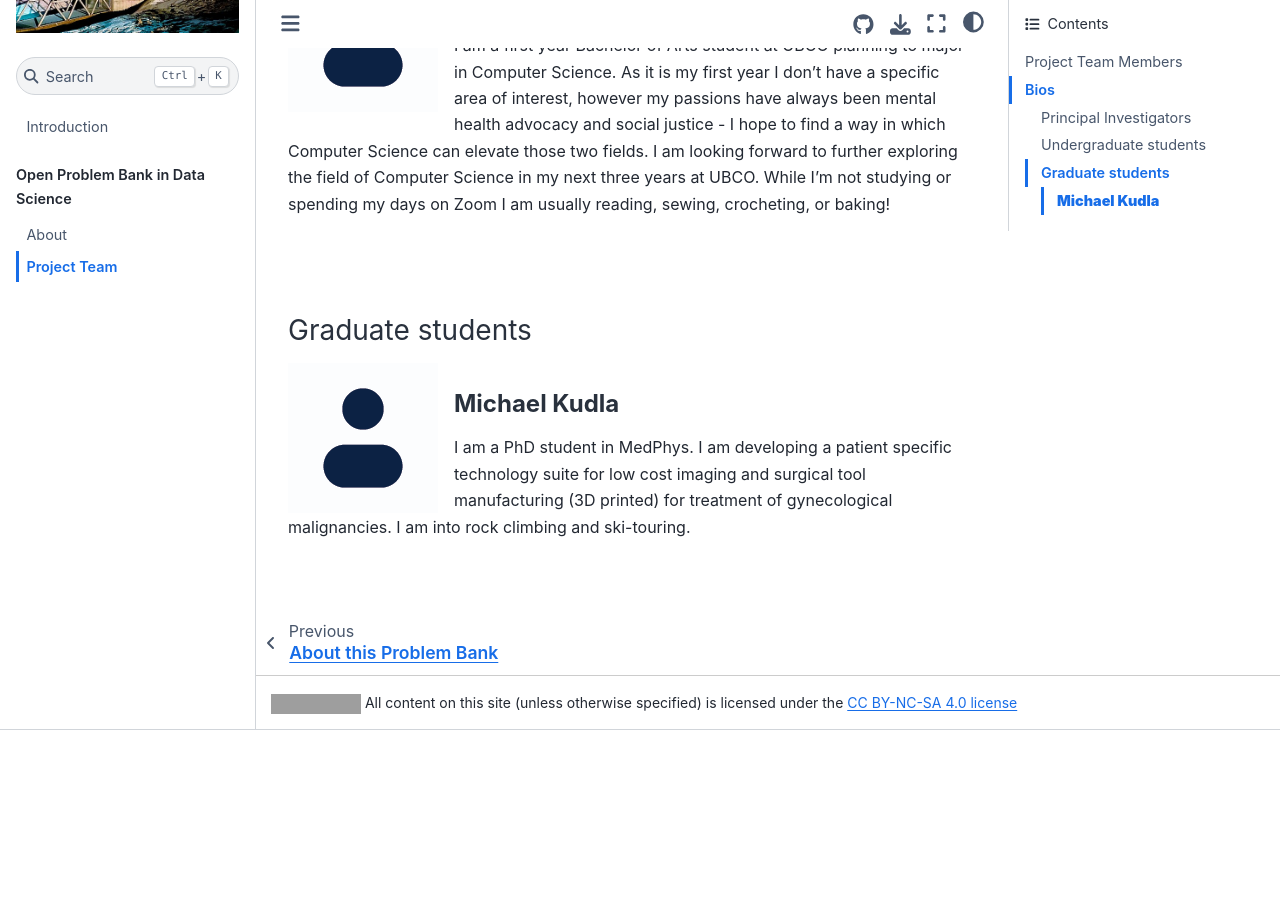
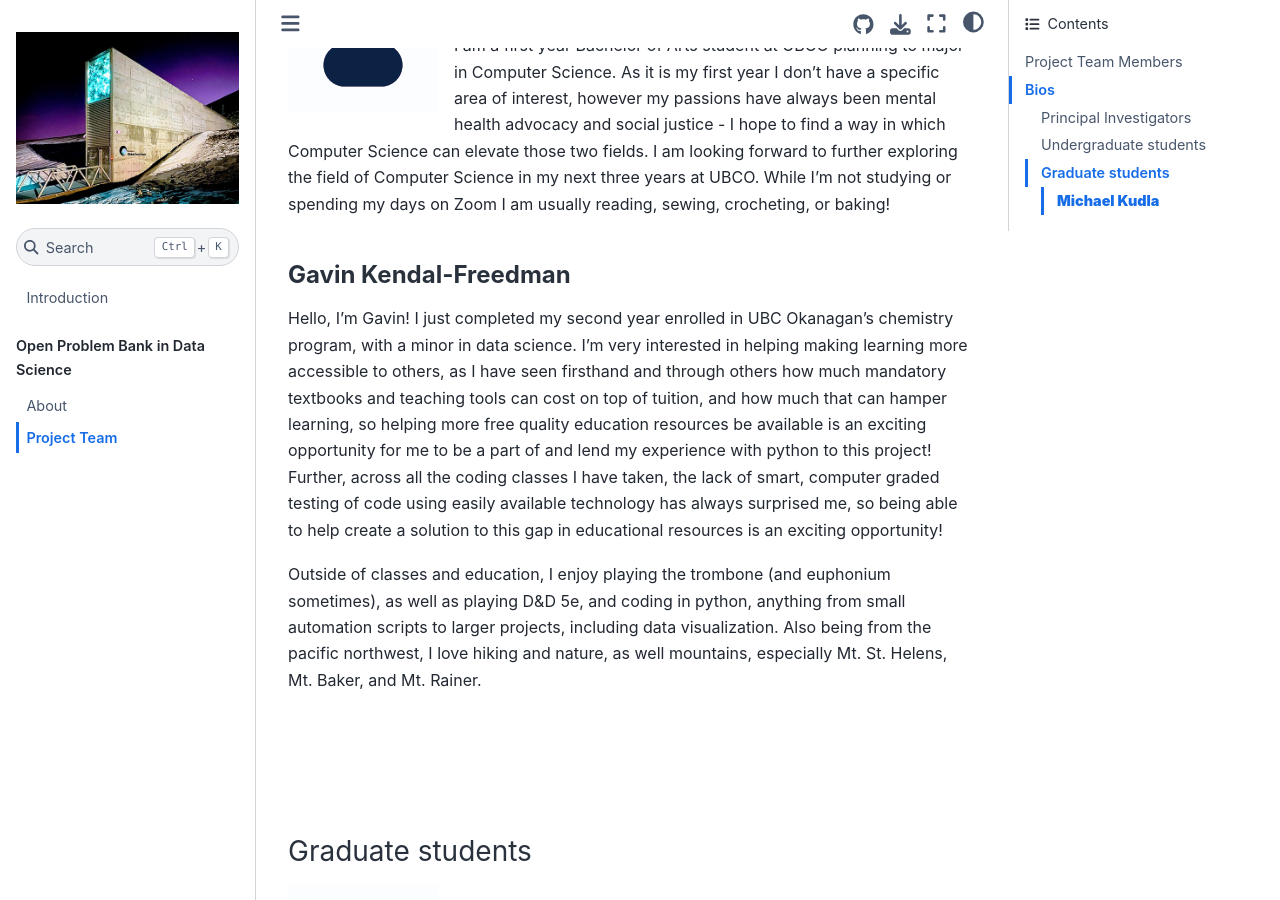
Before and after one commit to open-resources/datascience_bank, a Jupyter Book: the page built from about/bio.md, in a window 1280 px wide and 900 px high, scrolled down 1561 px. Built offline with Jupyter Book 1.0.4 settings and Sphinx 7.4.7 and the Sphinx Book theme 1.1.4, drawn with Linux system fonts in a browser that asks for light colours; before the commit the page ends 2291 px from its top, so only the background shows below that; grey boxes are pictures that could not be loaded.

Commit message:
Update bio.md

```diff
--- a/about/bio.md
+++ b/about/bio.md
@@ -43,7 +43,15 @@ I am a fourth year honours physics student at UBC Okanagan. Throughout my degree
 
 #### **Abby Kiehlbauch**
 
-I am a first year Bachelor of Arts student at UBCO planning to major in Computer Science. As it is my first year I don't have a specific area of interest, however my passions have always been mental health advocacy and social justice - I hope to find a way in which Computer Science can elevate those two fields. I am looking forward to further exploring the field of Computer Science in my next three years at UBCO. While I'm not studying or spending my days on Zoom I am usually reading, sewing, crocheting, or baking! <br><br><br>
+I am a first year Bachelor of Arts student at UBCO planning to major in Computer Science. As it is my first year I don't have a specific area of interest, however my passions have always been mental health advocacy and social justice - I hope to find a way in which Computer Science can elevate those two fields. I am looking forward to further exploring the field of Computer Science in my next three years at UBCO. While I'm not studying or spending my days on Zoom I am usually reading, sewing, crocheting, or baking!
+
+#### **Gavin Kendal-Freedman**
+
+Hello, I’m Gavin! I just completed my second year enrolled in UBC Okanagan’s chemistry program, with a minor in data science. I’m very interested in helping making learning more accessible to others, as I have seen firsthand and through others how much mandatory textbooks and teaching tools can cost on top of tuition, and how much that can hamper learning, so helping more free quality education resources be available is an exciting opportunity for me to be a part of and lend my experience with python to this project! Further, across all the coding classes I have taken, the lack of smart, computer graded testing of code using easily available technology has always surprised me, so being able to help create a solution to this gap in educational resources is an exciting opportunity!
+
+Outside of classes and education, I enjoy playing the trombone (and euphonium sometimes), as well as playing D&D 5e, and coding in python, anything from small automation scripts to larger projects, including data visualization. Also being from the pacific northwest, I love hiking and nature, as well mountains, especially Mt. St. Helens, Mt. Baker, and Mt. Rainer.
+
+<br><br><br>
 
 ### Graduate students
 
```
